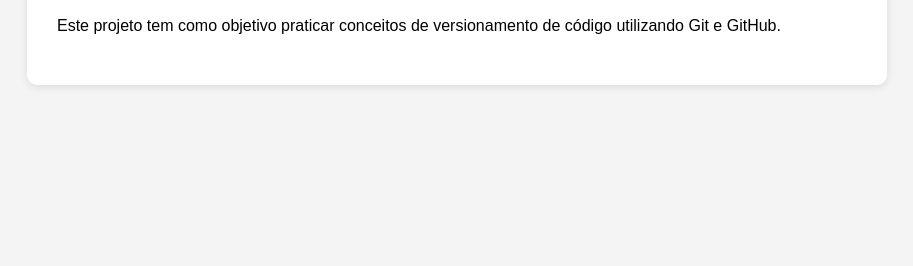
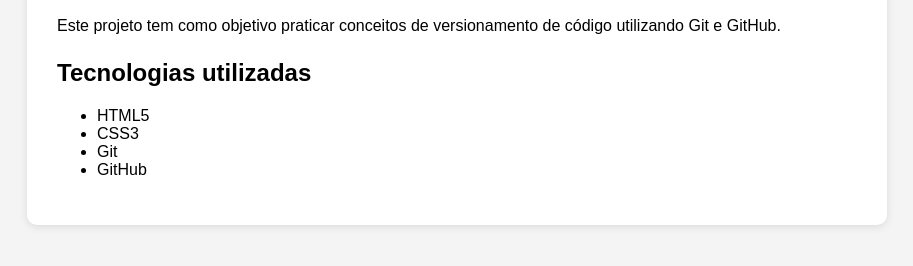
Before and after one commit to farani1/projeto-devops, a plain HTML site: page index.html in a window 1280 px wide. Shown: the part 198-464 px from the top of the page, without its empty margins (183-1096 px from the left). Drawn offline with Linux system fonts and the light colour scheme.

Commit message:
Adiciona secao de tecnologias

```diff
--- a/index.html
+++ b/index.html
@@ -19,6 +19,15 @@
             Este projeto tem como objetivo praticar conceitos de
             versionamento de código utilizando Git e GitHub.
         </p>
+
+        <h2>Tecnologias utilizadas</h2>
+
+        <ul>
+            <li>HTML5</li>
+            <li>CSS3</li>
+            <li>Git</li>
+            <li>GitHub</li>
+        </ul>
     </main>
 
 </body>
```
